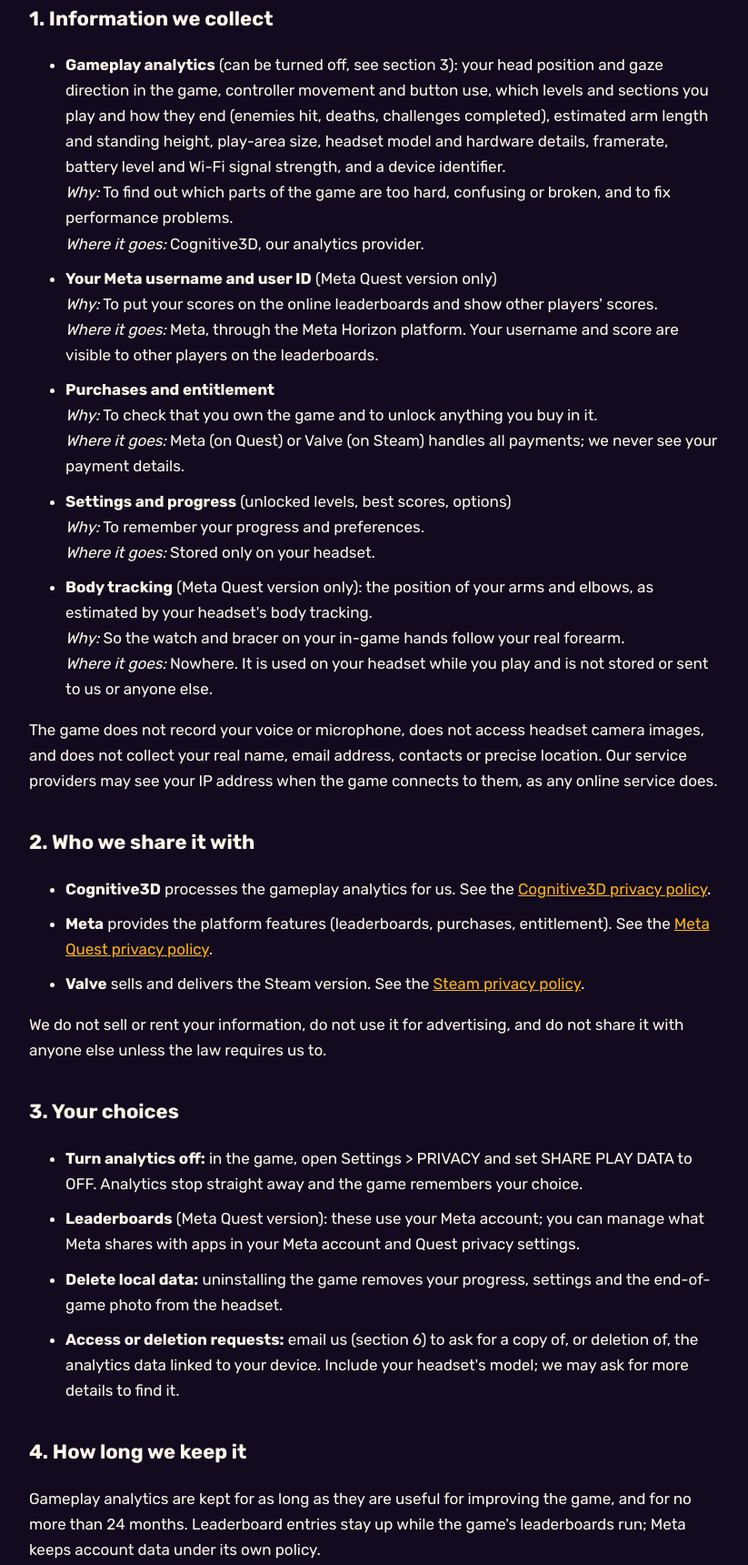
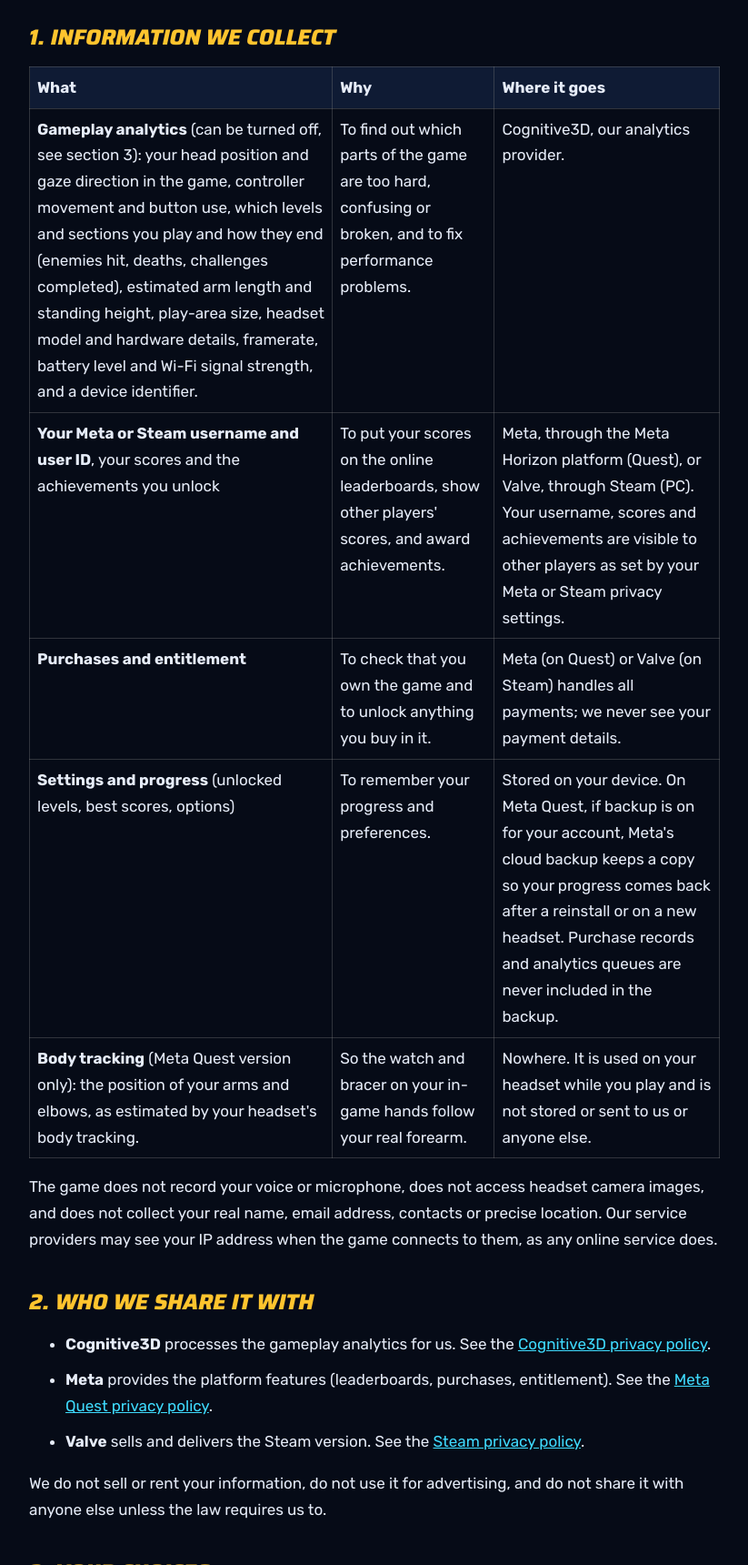
Before and after one commit to BillRountree/time-ranger-site, a plain HTML site: page privacy.html in a window 1280 px wide. Shown: the part 351-2071 px from the top of the page at 91% size, without its empty margins (228-1051 px from the left). Drawn offline with Linux system fonts and the light colour scheme.

Commit message:
Add terms page, update privacy page to the 17 Nov version, link both and invisiblegamedesign.com in the footer
Co-Authored-By: Claude Opus 5.5 <noreply@anthropic.com>

```diff
--- /dev/null
+++ b/legal.css
@@ -0,0 +1,15 @@
+body{margin:0;background:#060b17;color:#e6ecf8;font:400 17px/1.7 Rubik,system-ui,sans-serif}
+a{color:#3fdcff}
+.lg-top{padding:14px max(16px,calc((100% - 820px)/2));border-bottom:1px solid rgba(120,220,255,.2);background:#08101f}
+.lg-back{display:inline-flex;align-items:center;gap:14px;text-decoration:none;color:#f4f7ff;font:italic 800 16px/1 Saira,sans-serif;text-transform:uppercase;letter-spacing:.04em;min-height:44px}
+.lg-back img{width:90px;height:auto}
+.lg-main{padding:40px 16px 80px}
+.lg-main h1{font:italic 900 clamp(30px,6vw,48px)/1.05 Saira,sans-serif;text-transform:uppercase;margin:0 0 8px;color:#fff}
+.lg-main h2{font:italic 800 24px/1.2 Saira,sans-serif;text-transform:uppercase;margin:40px 0 10px;color:#ffc42e}
+.lg-main .meta{color:#aab8d4}
+.lg-main li{margin-bottom:.6em}
+.lg-main table{display:block;overflow-x:auto}
+.lg-main th{background:#0f1b34}
+.lg-foot{border-top:1px solid rgba(120,220,255,.2);padding:30px 16px 40px;text-align:center;font-size:14px;color:#aab8d4}
+.lg-foot nav{display:flex;flex-wrap:wrap;justify-content:center;gap:8px 22px;margin-bottom:10px}
+.lg-foot a{color:#f4f7ff;padding:6px 0;display:inline-block}
--- a/privacy.html
+++ b/privacy.html
@@ -1,39 +1,48 @@
 <!doctype html>
 <html lang="en"><head><meta charset="utf-8"><meta name="viewport" content="width=device-width, initial-scale=1">
 <title>Privacy policy · Time Ranger</title><link rel="icon" type="image/png" href="assets/img/favicon.png">
-<link href="https://fonts.googleapis.com/css2?family=Bungee&family=Rubik:wght@400;500;700&display=swap" rel="stylesheet">
-<style>
-body{margin:0;background:#120b1f;color:#fff6e8;font:400 17px/1.65 Rubik,system-ui,sans-serif}
-main{padding:40px 16px 80px} a{color:#ffb21a} h1{font:400 clamp(28px,5vw,42px)/1.1 Bungee,sans-serif;margin:24px 0 8px}
-h2{font-size:22px;margin-top:36px} .meta{color:#cdbfd9} .back{display:inline-flex;align-items:center;gap:12px;text-decoration:none;color:#fff6e8;font-weight:700}
-.back img{width:64px}
-</style></head><body><main>
-<div class="tr-privacy"><a class="back" href="index.html"><img src="assets/img/logo.png" alt="">← Back to Time Ranger</a></div>
+<meta name="theme-color" content="#060b17">
+<link rel="preconnect" href="https://fonts.googleapis.com"><link rel="preconnect" href="https://fonts.gstatic.com" crossorigin>
+<link href="https://fonts.googleapis.com/css2?family=Saira:ital,wght@1,800;1,900&family=Rubik:wght@400;500;700&display=swap" rel="stylesheet">
+<link rel="stylesheet" href="legal.css">
+</head><body>
+<header class="lg-top"><a href="index.html" class="lg-back"><img src="assets/img/logo-fracture-sm.webp" alt="Time Ranger" width="240" height="160"><span>← Back to the game</span></a></header>
+<main class="lg-main">
 <div class="tr-privacy">
-<style>.tr-privacy{max-width:760px;margin:0 auto}.tr-privacy li{margin-bottom:.6em}</style>
+<style>.tr-privacy{max-width:760px;margin:0 auto}.tr-privacy table{width:100%;border-collapse:collapse;margin:1em 0}.tr-privacy th,.tr-privacy td{border:1px solid rgba(128,128,128,.35);padding:8px;vertical-align:top;text-align:left}</style>
 <h1>Time Ranger Privacy Policy</h1>
-<p class="meta">Invisible Game Design · Last updated 12 November 2026</p>
+<p class="meta">Invisible Game Design · Last updated 17 November 2026</p>
 
-<p>This policy explains what information the VR game <strong>Time Ranger</strong> (“the game”), on Meta Quest and on Steam, collects, why, who it is shared with, and the choices you have. We collect as little as we can: the game has no accounts of its own and we never sell your information.</p>
+<p>This policy explains what information the VR game <strong>Time Ranger</strong> (“the game”), on Meta Quest and on Steam, collects, why, who
+it is shared with, and the choices you have. We collect as little as we can: the game has no accounts of its own and
+we never sell your information.</p>
 
 <h2>1. Information we collect</h2>
-<ul>
-  <li><strong>Gameplay analytics</strong> (can be turned off, see section 3): your head position and gaze direction in the game, controller movement and button use, which levels and sections you play and how they end (enemies hit, deaths, challenges completed), estimated arm length and standing height, play-area size, headset model and hardware details, framerate, battery level and Wi-Fi signal strength, and a device identifier.<br>
-    <em>Why:</em> To find out which parts of the game are too hard, confusing or broken, and to fix performance problems.<br>
-    <em>Where it goes:</em> Cognitive3D, our analytics provider.</li>
-  <li><strong>Your Meta username and user ID</strong> (Meta Quest version only)<br>
-    <em>Why:</em> To put your scores on the online leaderboards and show other players' scores.<br>
-    <em>Where it goes:</em> Meta, through the Meta Horizon platform. Your username and score are visible to other players on the leaderboards.</li>
-  <li><strong>Purchases and entitlement</strong><br>
-    <em>Why:</em> To check that you own the game and to unlock anything you buy in it.<br>
-    <em>Where it goes:</em> Meta (on Quest) or Valve (on Steam) handles all payments; we never see your payment details.</li>
-  <li><strong>Settings and progress</strong> (unlocked levels, best scores, options)<br>
-    <em>Why:</em> To remember your progress and preferences.<br>
-    <em>Where it goes:</em> Stored only on your headset.</li>
-  <li><strong>Body tracking</strong> (Meta Quest version only): the position of your arms and elbows, as estimated by your headset's body tracking.<br>
-    <em>Why:</em> So the watch and bracer on your in-game hands follow your real forearm.<br>
-    <em>Where it goes:</em> Nowhere. It is used on your headset while you play and is not stored or sent to us or anyone else.</li>
-</ul>
+<table>
+  <tr><th>What</th><th>Why</th><th>Where it goes</th></tr>
+  <tr><td><strong>Gameplay analytics</strong> (can be turned off, see section 3): your head position and gaze direction
+    in the game, controller movement and button use, which levels and sections you play and how they end (enemies
+    hit, deaths, challenges completed), estimated arm length and standing height, play-area size, headset model and
+    hardware details, framerate, battery level and Wi-Fi signal strength, and a device identifier.</td>
+    <td>To find out which parts of the game are too hard, confusing or broken, and to fix performance problems.</td>
+    <td>Cognitive3D, our analytics provider.</td></tr>
+  <tr><td><strong>Your Meta or Steam username and user ID</strong>, your scores and the achievements you unlock</td>
+    <td>To put your scores on the online leaderboards, show other players' scores, and award achievements.</td>
+    <td>Meta, through the Meta Horizon platform (Quest), or Valve, through Steam (PC). Your username, scores and
+      achievements are visible to other players as set by your Meta or Steam privacy settings.</td></tr>
+  <tr><td><strong>Purchases and entitlement</strong></td>
+    <td>To check that you own the game and to unlock anything you buy in it.</td>
+    <td>Meta (on Quest) or Valve (on Steam) handles all payments; we never see your payment details.</td></tr>
+  <tr><td><strong>Settings and progress</strong> (unlocked levels, best scores, options)</td>
+    <td>To remember your progress and preferences.</td>
+    <td>Stored on your device. On Meta Quest, if backup is on for your account, Meta's cloud backup keeps a copy so
+      your progress comes back after a reinstall or on a new headset. Purchase records and analytics queues are
+      never included in the backup.</td></tr>
+  <tr><td><strong>Body tracking</strong> (Meta Quest version only): the position of your arms and elbows, as estimated
+    by your headset's body tracking.</td>
+    <td>So the watch and bracer on your in-game hands follow your real forearm.</td>
+    <td>Nowhere. It is used on your headset while you play and is not stored or sent to us or anyone else.</td></tr>
+</table>
 <p>The game does not record your voice or microphone, does not access headset camera images, and does not collect your
 real name, email address, contacts or precise location. Our service providers may see your IP address when the game
 connects to them, as any online service does.</p>
@@ -54,17 +63,18 @@ the law requires us to.</p>
 <ul>
   <li><strong>Turn analytics off:</strong> in the game, open Settings &gt; PRIVACY and set SHARE PLAY DATA to OFF.
     Analytics stop straight away and the game remembers your choice.</li>
-  <li><strong>Leaderboards</strong> (Meta Quest version): these use your Meta account; you can manage what Meta shares with apps
-    in your Meta account and Quest privacy settings.</li>
-  <li><strong>Delete local data:</strong> uninstalling the game removes your progress, settings and the end-of-game photo
-    from the headset.</li>
+  <li><strong>Leaderboards and achievements:</strong> these use your Meta or Steam account; you can manage what is shown to
+    others in your Meta account and Quest privacy settings, or your Steam profile privacy settings.</li>
+  <li><strong>Delete your progress:</strong> in the game, open Settings and use RESET PROGRESS; this erases your progress and
+    best scores and keeps your options. Uninstalling removes everything from the device; on Meta Quest, a cloud
+    backup copy can be removed in your headset's backup settings.</li>
   <li><strong>Access or deletion requests:</strong> email us (section 6) to ask for a copy of, or deletion of, the
     analytics data linked to your device. Include your headset's model; we may ask for more details to find it.</li>
 </ul>
 
 <h2>4. How long we keep it</h2>
 <p>Gameplay analytics are kept for as long as they are useful for improving the game, and for no more than 24 months.
-Leaderboard entries stay up while the game's leaderboards run; Meta keeps account data under its own policy.</p>
+Leaderboard entries stay up while the game's leaderboards run; Meta and Valve keep account data under their own policies.</p>
 <p>To protect it, gameplay analytics are sent to Cognitive3D only over encrypted (HTTPS) connections and are not linked to
 your name or email address; access to them is limited to the Time Ranger team. Everything else stays on your headset or
 with Meta and Valve under their own security practices.</p>
@@ -79,4 +89,9 @@ you believe a child has sent us information, contact us and we will delete it.</
 game will tell you before it applies.</p>
 </div>
 
-</main></body></html>
+</main>
+<footer class="lg-foot">
+  <nav><a href="index.html">Time Ranger</a><a href="privacy.html">Privacy policy</a><a href="terms.html">Terms of service</a><a href="https://www.invisiblegamedesign.com" target="_blank" rel="noopener">invisiblegamedesign.com</a></nav>
+  <p>© 2026 Invisible Game Design s.r.o.</p>
+</footer>
+</body></html>
```
Also changed, not shown: index.html (+2 -1 lines), terms.html (added, +66 -0 lines), 1 other file.
